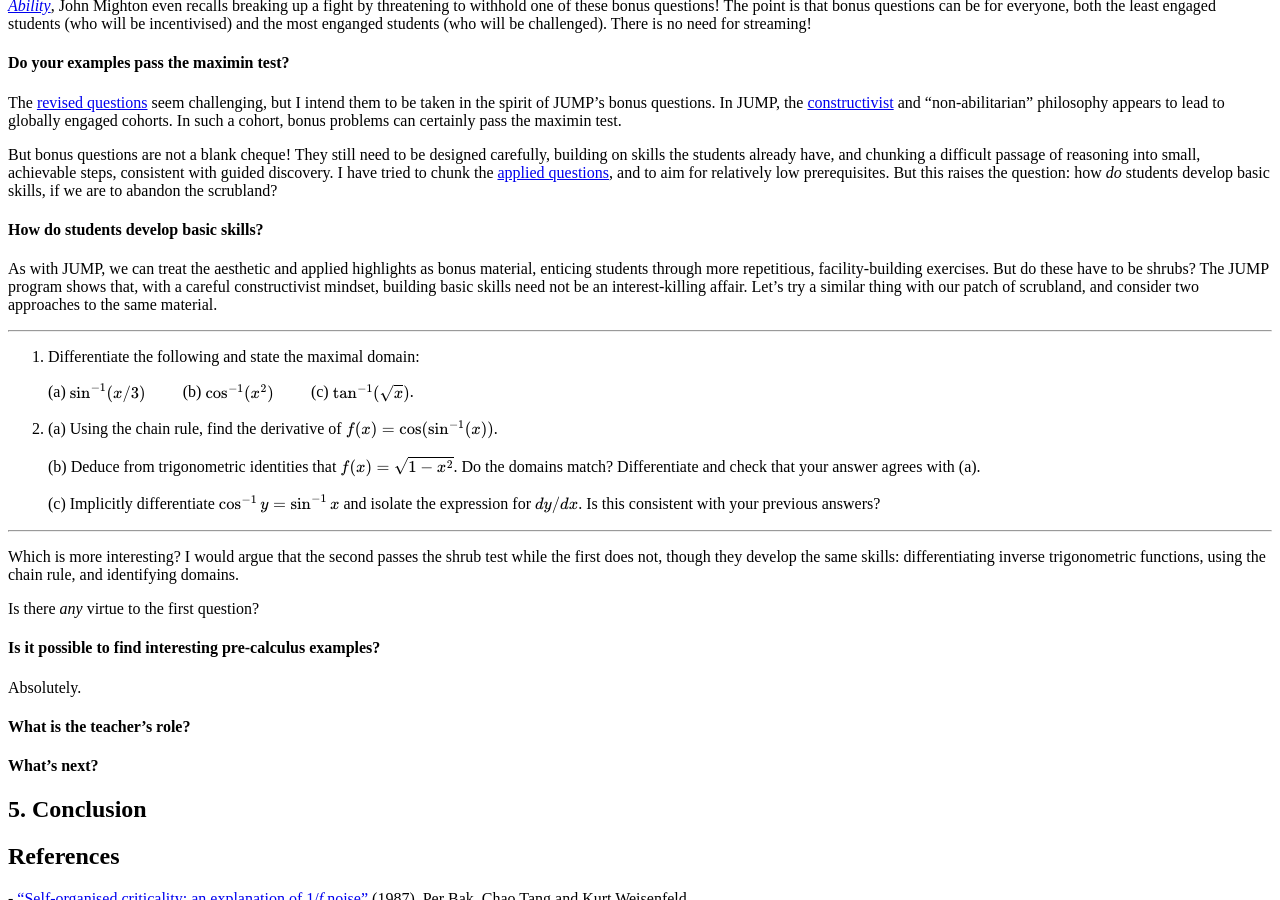
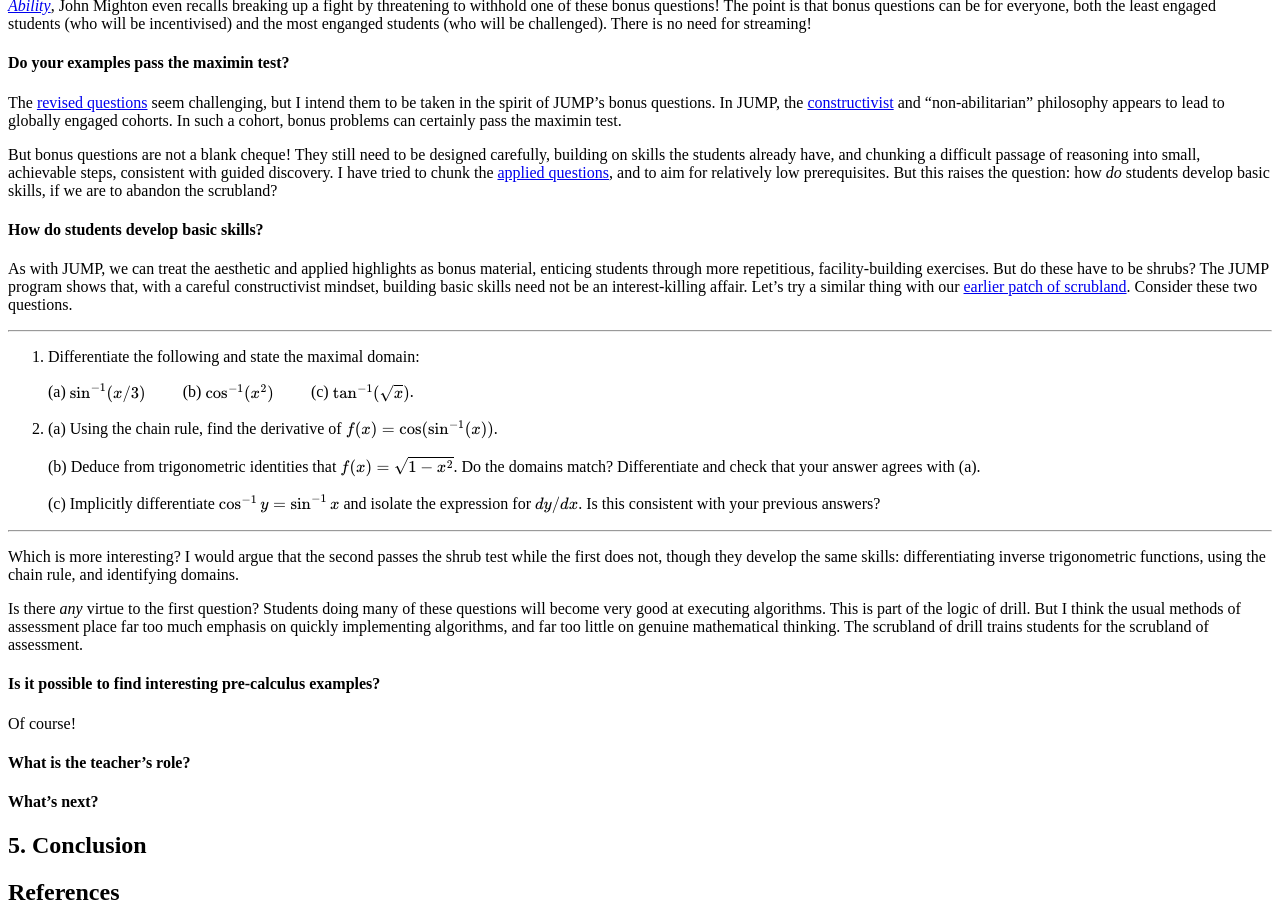
Before and after one commit to hapax/hapax.github.io, a Jekyll site: the page built from assets/teaching.md, in a window 1280 px wide and 900 px high, scrolled down 24754 px. Built offline with Jekyll 4.4.1, drawn with Linux system fonts in a browser that asks for light colours; our own code applies the rules of GitHub Pages for plain Markdown files; formulas are drawn with MathJax 3; a script that is not in the unit is left out.

Commit message:
Update teaching.md

```diff
--- a/assets/teaching.md
+++ b/assets/teaching.md
@@ -1358,8 +1358,9 @@ facility-building exercises.
 But do these have to be shrubs?
 The JUMP program shows that, with a careful constructivist
 mindset, building basic skills need not be an interest-killing affair.
-Let's try a similar thing with our patch of scrubland, and consider
-two approaches to the same material.
+Let's try a similar thing with our <a href="#sec-1-2">earlier patch of
+scrubland</a>.
+Consider these two questions.
 
 ---
 
@@ -1386,10 +1387,17 @@ does not, though they develop the same skills: differentiating inverse
 trigonometric functions, using the chain rule, and identifying domains.
 
 Is there *any* virtue to the first question?
+Students doing many of these questions will become very good at
+executing algorithms.
+This is part of the logic of drill.
+But I think the usual methods of assessment place far too much
+emphasis on quickly implementing algorithms, and far too little on
+genuine mathematical thinking.
+The scrubland of drill trains students for the scrubland of assessment.
 
 #### Is it possible to find interesting pre-calculus examples?
 
-Absolutely.
+Of course!
 
 #### What is the teacher's role?
 
```
